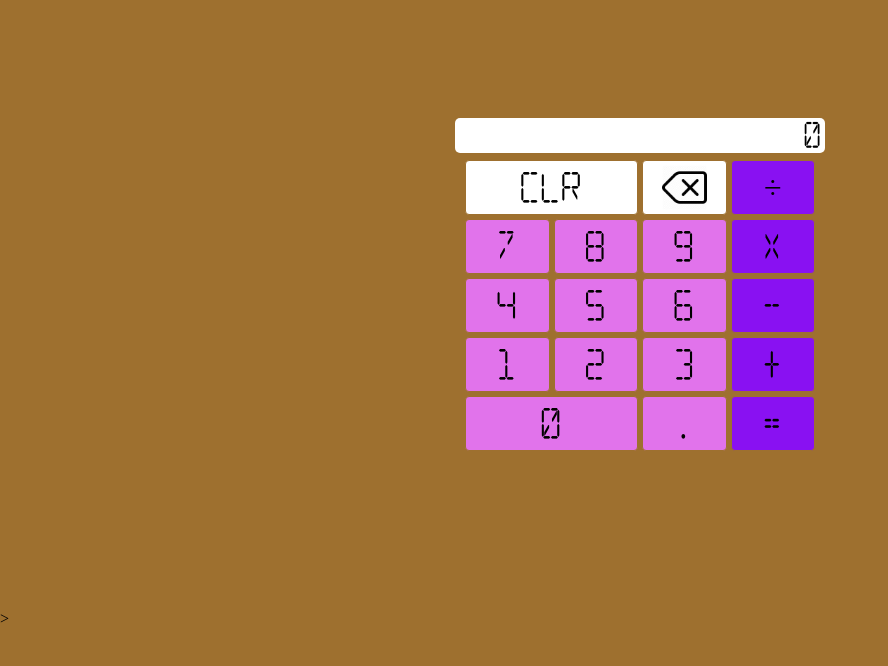
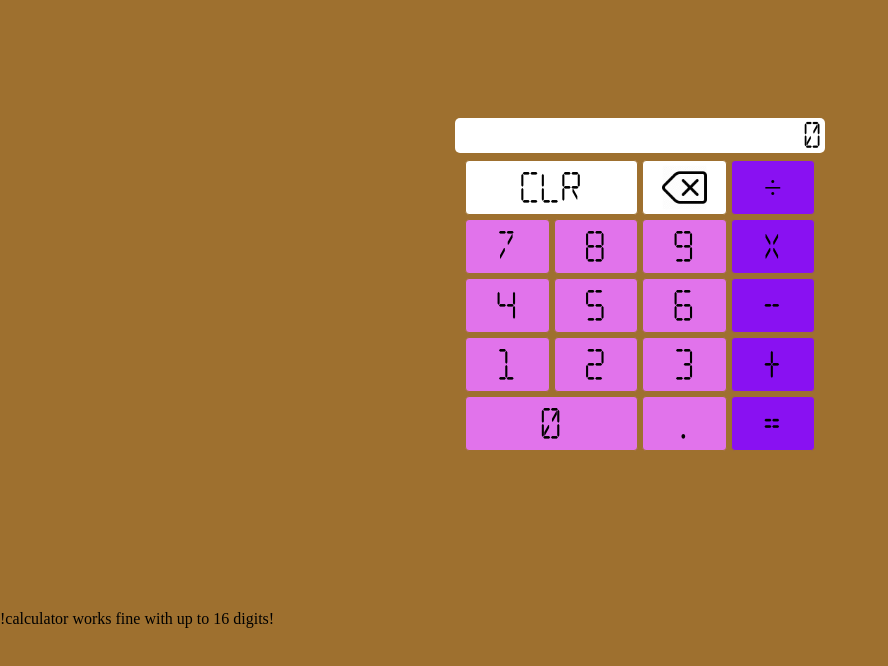
Before and after one commit to Magmusacy/calculator, a plain HTML site: page index.html in a window 1280 px wide. Shown: the whole page, without its empty margins (0-888 px from the left). Drawn offline with Linux system fonts and the light colour scheme.

Commit message:
calculator works fine with up to 16 digits

```diff
--- a/index.html
+++ b/index.html
@@ -29,7 +29,7 @@
         <button class="btn dot color">.</button>
         <button class="btn op">=</button>
     </div>
-
-    <script src="main.js"></script>>
+    <div id="precision"><p>!calculator works fine with up to 16 digits!</p></div>
+    <script src="main.js"></script>
     </body>
 </html>
```
